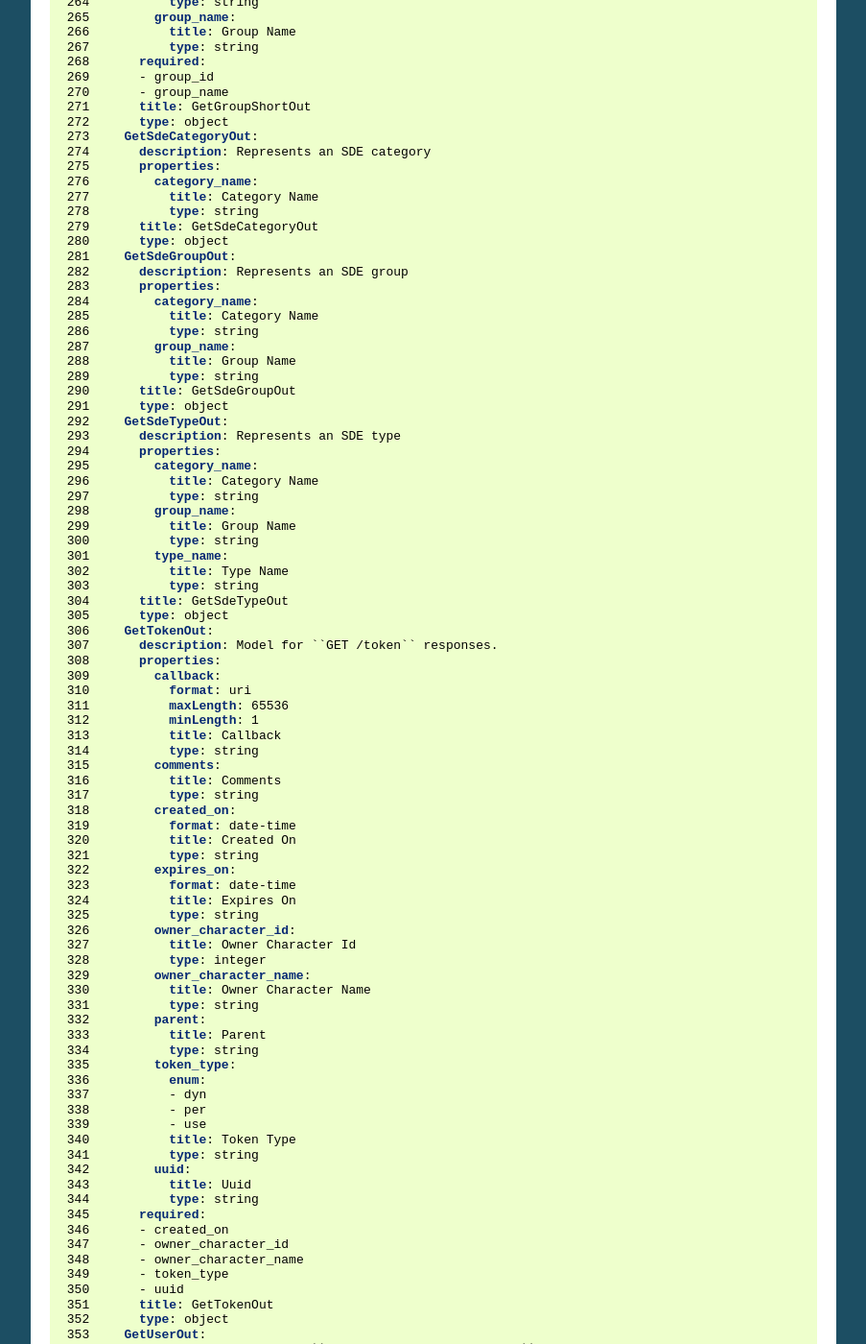
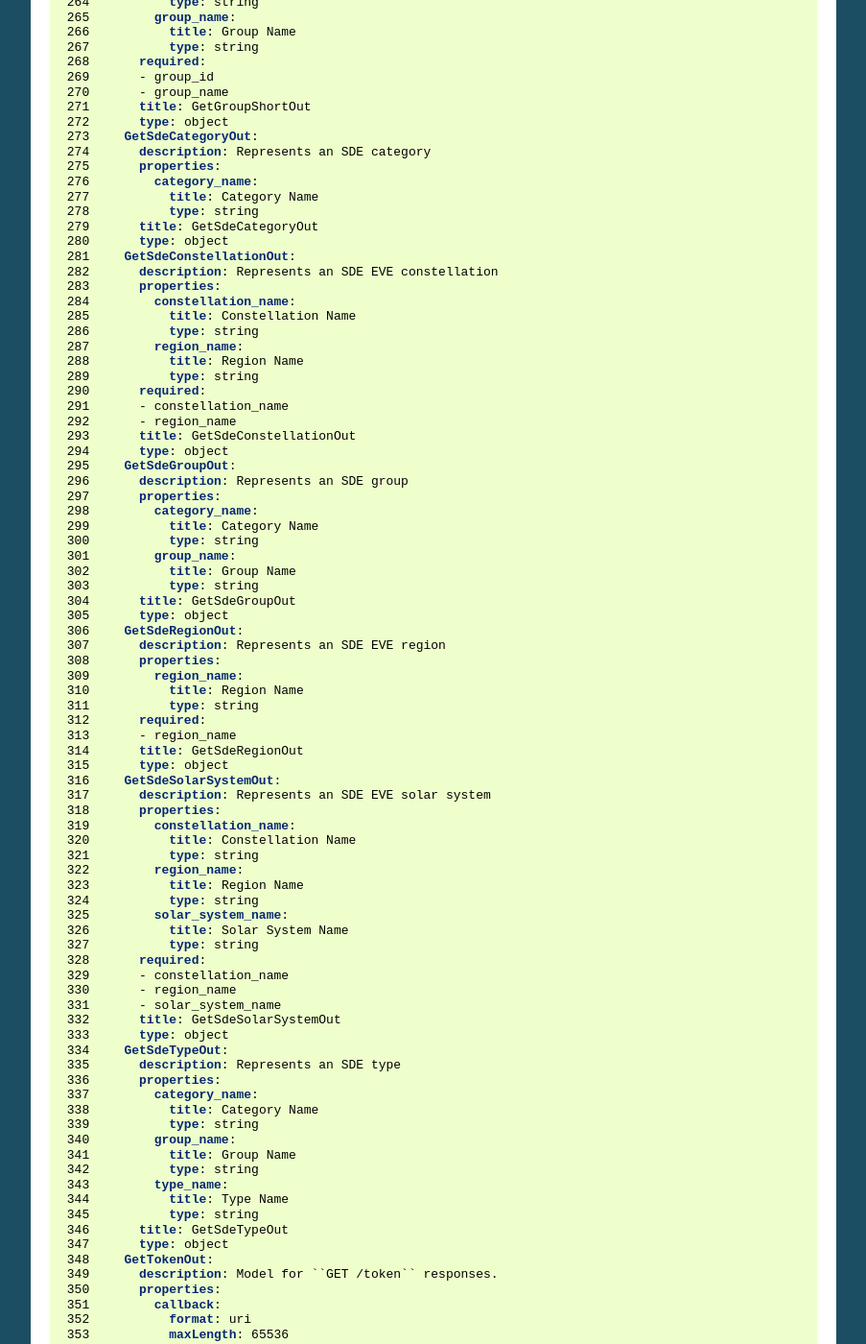
Before and after one commit to r0kym/seat-navy-issue, a Sphinx documentation site: the page built from docs/openapi.rst, in a window 1280 px wide and 1400 px high, scrolled down 4241 px. Shown: the whole window at 96% size, without its empty margins (198-1101 px from the left). Built offline with Sphinx 7.4.7, drawn with Linux system fonts in a browser that asks for light colours; some of the changed text lies outside the part shown.

Commit message:
THE F*KING OPENAPI FILE AGAIN

```diff
--- a/docs/openapi.yml
+++ b/docs/openapi.yml
@@ -278,6 +278,20 @@ components:
           type: string
       title: GetSdeCategoryOut
       type: object
+    GetSdeConstellationOut:
+      description: Represents an SDE EVE constellation
+      properties:
+        constellation_name:
+          title: Constellation Name
+          type: string
+        region_name:
+          title: Region Name
+          type: string
+      required:
+      - constellation_name
+      - region_name
+      title: GetSdeConstellationOut
+      type: object
     GetSdeGroupOut:
       description: Represents an SDE group
       properties:
@@ -288,6 +302,34 @@ components:
           title: Group Name
           type: string
       title: GetSdeGroupOut
+      type: object
+    GetSdeRegionOut:
+      description: Represents an SDE EVE region
+      properties:
+        region_name:
+          title: Region Name
+          type: string
+      required:
+      - region_name
+      title: GetSdeRegionOut
+      type: object
+    GetSdeSolarSystemOut:
+      description: Represents an SDE EVE solar system
+      properties:
+        constellation_name:
+          title: Constellation Name
+          type: string
+        region_name:
+          title: Region Name
+          type: string
+        solar_system_name:
+          title: Solar System Name
+          type: string
+      required:
+      - constellation_name
+      - region_name
+      - solar_system_name
+      title: GetSdeSolarSystemOut
       type: object
     GetSdeTypeOut:
       description: Represents an SDE type
@@ -1305,6 +1347,44 @@ paths:
       summary: Get information about a list of SDE categories
       tags:
       - SDE methods
+  /sde/constellation:
+    get:
+      description: "Given a list of SDE constellation ids, returns a dict with informations\n\
+        about these types. The return dict key set is guaranteed to be the same as\n\
+        the input list (up to repetition of keys).\n\nExample:\n    Sending a request\
+        \ with ``[1, 20000352, 20000681]`` returns::\n\n        {\n            \"\
+        20000352\": {\n                \"constellation_name\": \"Besateoden\",\n \
+        \               \"region_name\": \"Molden Heath\"\n            },\n      \
+        \      \"1\": null,\n            \"20000681\": {\n                \"constellation_name\"\
+        : \"Basilisk\",\n                \"region_name\": \"Fountain\"\n         \
+        \   }\n        }"
+      operationId: get_sde_constellation_sde_constellation_get
+      parameters:
+      - in: header
+        name: authorization
+        required: false
+        schema:
+          title: Authorization
+          type: string
+      responses:
+        '200':
+          content:
+            application/json:
+              schema:
+                additionalProperties:
+                  $ref: '#/components/schemas/GetSdeConstellationOut'
+                title: Response Get Sde Constellation Sde Constellation Get
+                type: object
+          description: Successful Response
+        '422':
+          content:
+            application/json:
+              schema:
+                $ref: '#/components/schemas/HTTPValidationError'
+          description: Validation Error
+      summary: Get information about a list of EVE constellations
+      tags:
+      - SDE methods
   /sde/group:
     get:
       description: "Given a list of SDE group ids, returns a dict with informations\
@@ -1340,6 +1420,81 @@ paths:
                 $ref: '#/components/schemas/HTTPValidationError'
           description: Validation Error
       summary: Get information about a list of SDE groups
+      tags:
+      - SDE methods
+  /sde/region:
+    get:
+      description: "Given a list of SDE region ids, returns a dict with informations\
+        \ about\nthese types. The return dict key set is guaranteed to be the same\
+        \ as the\ninput list (up to repetition of keys).\n\nExample:\n    Sending\
+        \ a request with ``[1, 10000060, 10000065]`` returns::\n\n        {\n    \
+        \        \"1\": null,\n            \"10000065\": {\n                \"region_name\"\
+        : \"Kor-Azor\"\n            },\n            \"10000060\": {\n            \
+        \    \"region_name\": \"Delve\"\n            }\n        }"
+      operationId: get_sde_region_sde_region_get
+      parameters:
+      - in: header
+        name: authorization
+        required: false
+        schema:
+          title: Authorization
+          type: string
+      responses:
+        '200':
+          content:
+            application/json:
+              schema:
+                additionalProperties:
+                  $ref: '#/components/schemas/GetSdeRegionOut'
+                title: Response Get Sde Region Sde Region Get
+                type: object
+          description: Successful Response
+        '422':
+          content:
+            application/json:
+              schema:
+                $ref: '#/components/schemas/HTTPValidationError'
+          description: Validation Error
+      summary: Get information about a list of EVE regions
+      tags:
+      - SDE methods
+  /sde/solar_system:
+    get:
+      description: "Given a list of SDE solar system ids, returns a dict with informations\n\
+        about these types. The return dict key set is guaranteed to be the same as\n\
+        the input list (up to repetition of keys).\n\nExample:\n    Sending a request\
+        \ with ``[1, 30003878, 31001039]`` returns::\n\n        {\n            \"\
+        1\": null,\n            \"30003878\": {\n                \"constellation_name\"\
+        : \"Amdimmah\",\n                \"region_name\": \"Khanid\",\n          \
+        \      \"solar_system_name\": \"Palas\"\n            },\n            \"31001039\"\
+        : {\n                \"constellation_name\": \"C-C00100\",\n             \
+        \   \"region_name\": \"C-R00011\",\n                \"solar_system_name\"\
+        : \"J171549\"\n            }\n        }"
+      operationId: get_sde_solar_system_sde_solar_system_get
+      parameters:
+      - in: header
+        name: authorization
+        required: false
+        schema:
+          title: Authorization
+          type: string
+      responses:
+        '200':
+          content:
+            application/json:
+              schema:
+                additionalProperties:
+                  $ref: '#/components/schemas/GetSdeSolarSystemOut'
+                title: Response Get Sde Solar System Sde Solar System Get
+                type: object
+          description: Successful Response
+        '422':
+          content:
+            application/json:
+              schema:
+                $ref: '#/components/schemas/HTTPValidationError'
+          description: Validation Error
+      summary: Get information about a list of EVE solar systems
       tags:
       - SDE methods
   /sde/type:
```
